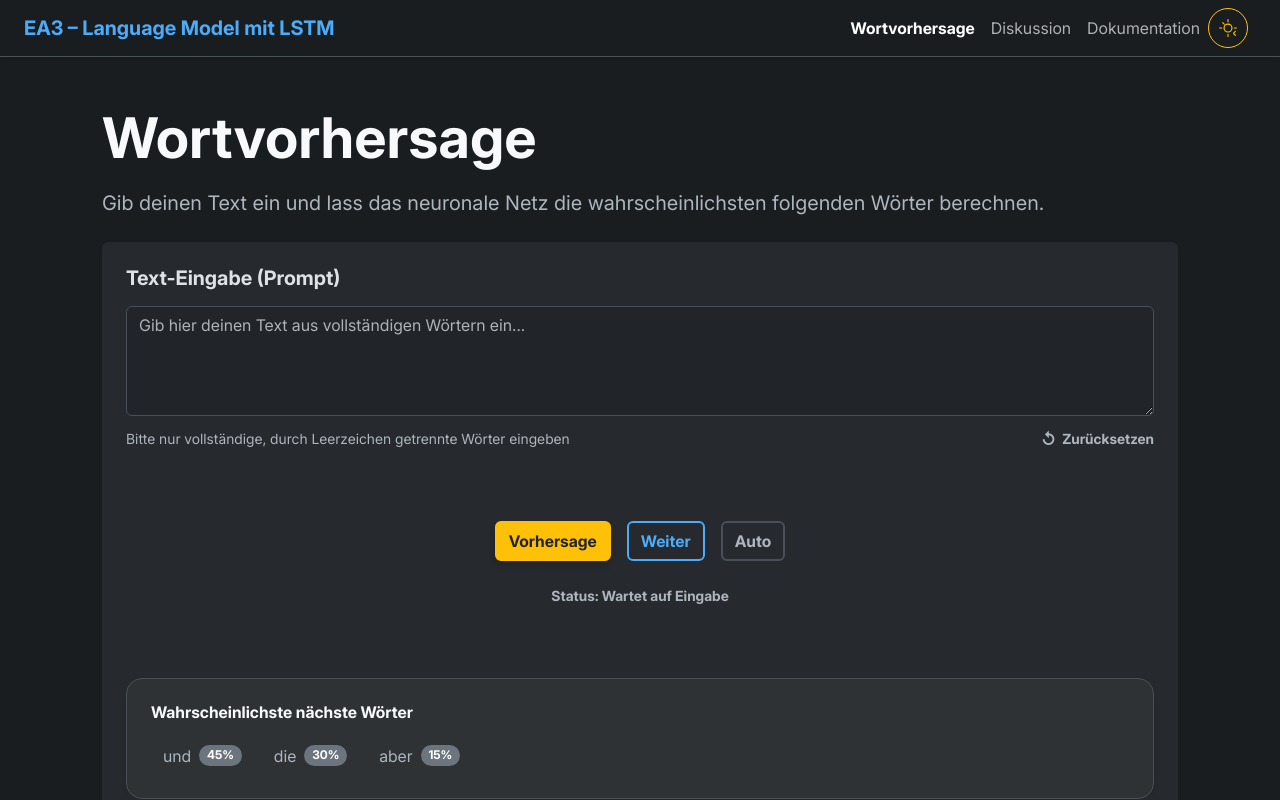
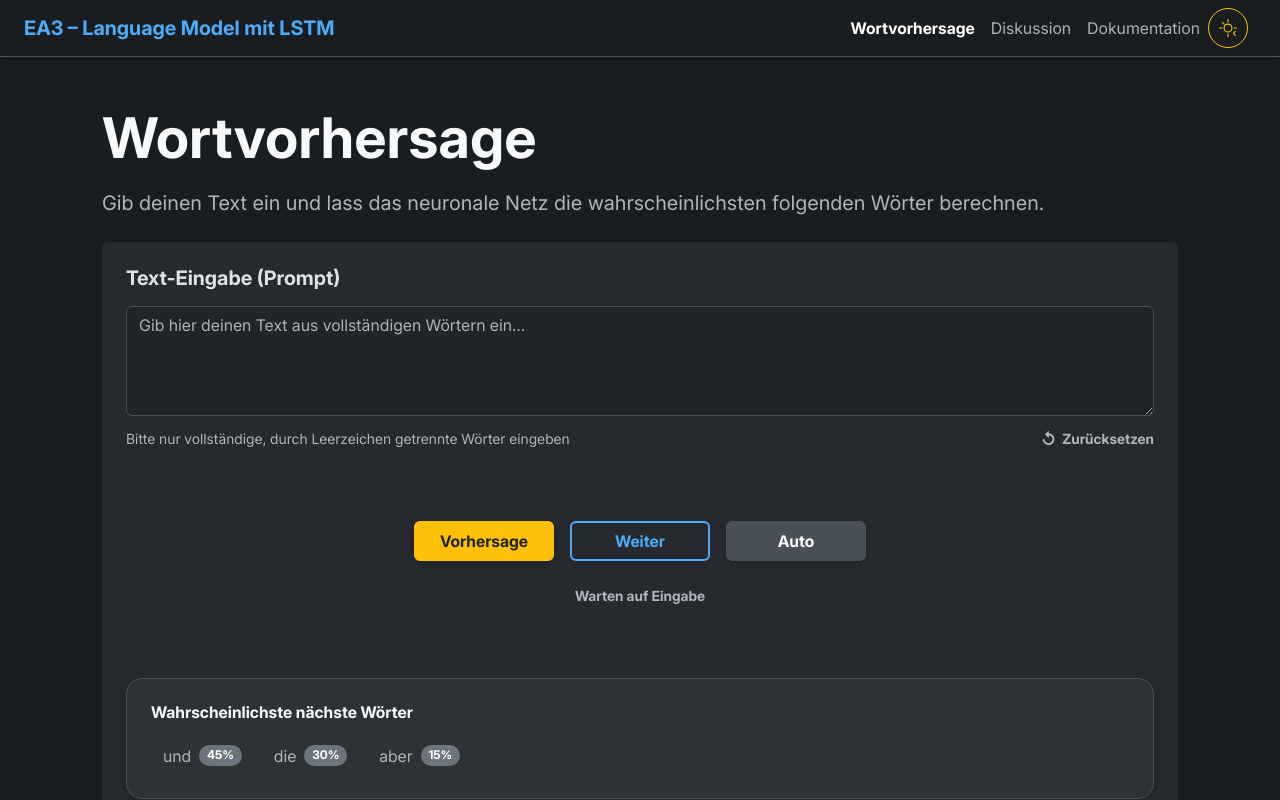
Before and after one commit to AnnMyrhf/deepLearning_EA3, a React (Vite) app in the folder ltsm/: page / in a window 1280 px wide. Shown: the top 800 px of the page. Built offline with nearby package versions, Linux system fonts and the light colour scheme.

Commit message:
Toogle-Button-Logik angepasst

```diff
--- a/ltsm/pages/Wortvorhersage.jsx
+++ b/ltsm/pages/Wortvorhersage.jsx
@@ -46,14 +46,14 @@ export default function Wortvorhersage() {
                     {/* Statische Buttons */}
                     <button
                         type="button"
-                        className="btn btn-cta fw-bold"
+                        className="btn btn-cta fw-bold btn-fixed-width"
                     >
                         Vorhersage
                     </button>
 
                     <button
                         type="button"
-                        className="btn btn-primary-inverse fw-bold"
+                        className="btn btn-primary-inverse fw-bold btn-fixed-width"
                     >
                         Weiter
                     </button>
@@ -62,7 +62,7 @@ export default function Wortvorhersage() {
                     {!isAutoRunning ? (
                         <button
                             type="button"
-                            className="btn btn-secondary-inverse fw-bold"
+                            className="btn btn-secondary fw-bold btn-fixed-width"
                             onClick={() => setIsAutoRunning(true)}
                         >
                             Auto
@@ -70,8 +70,7 @@ export default function Wortvorhersage() {
                     ) : (
                         <button
                             type="button"
-                            // Verwendet die ausgefüllte Klasse, um den aktiven Zustand zu verdeutlichen
-                            className="btn btn-secondary fw-bold"
+                            className="btn btn-outline-danger fw-bold btn-fixed-width"
                             onClick={() => setIsAutoRunning(false)}
                         >
                             Stopp
@@ -81,7 +80,7 @@ export default function Wortvorhersage() {
 
                 {/* Test-Feedback, um den State visuell zu überprüfen */}
                 <div className="text-center mt-4 text-secondary small fw-bold">
-                    Status: {isAutoRunning ? 'Automatik läuft' : 'Wartet auf Eingabe'}
+                    {isAutoRunning ? 'Automatik läuft...' : 'Warten auf Eingabe'}
                 </div>
             </div>
             {/*<div className="d-flex flex-wrap gap-3 mb-4 mt-4 align-items-center justify-content-center">
--- a/ltsm/src/index.css
+++ b/ltsm/src/index.css
@@ -567,6 +567,10 @@ a:hover {
     line-height: 1;
 }
 
+.btn-fixed-width {
+    min-width: 140px;
+}
+
 /* =========================================
    5. CARDS
    ========================================= */
```
